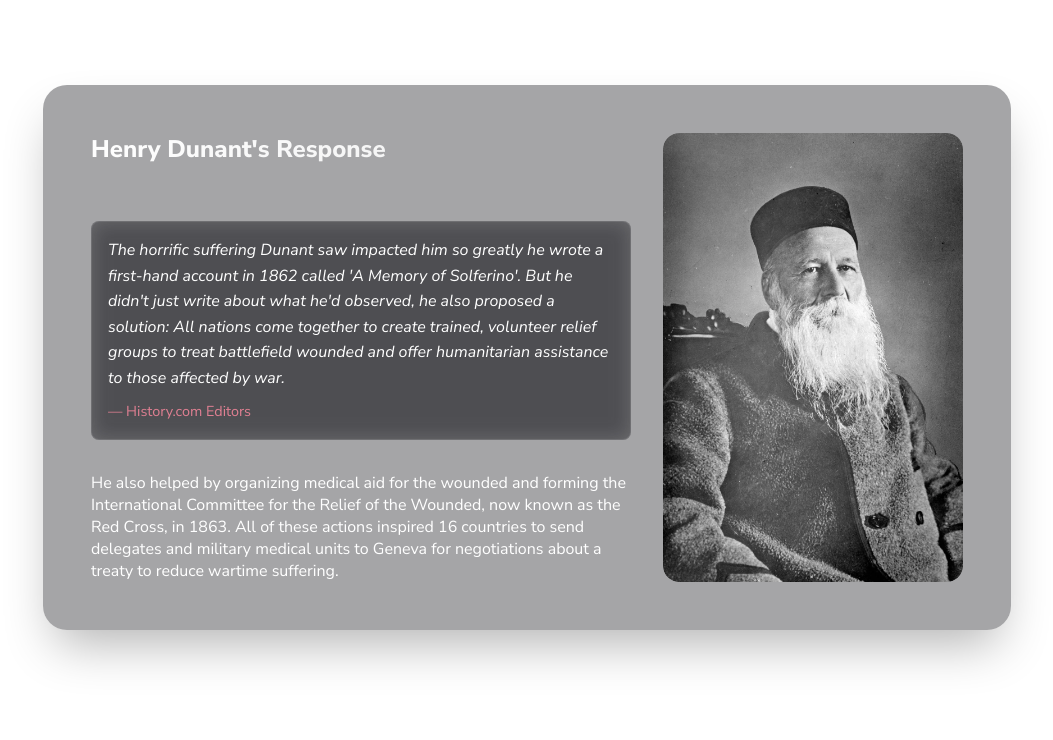
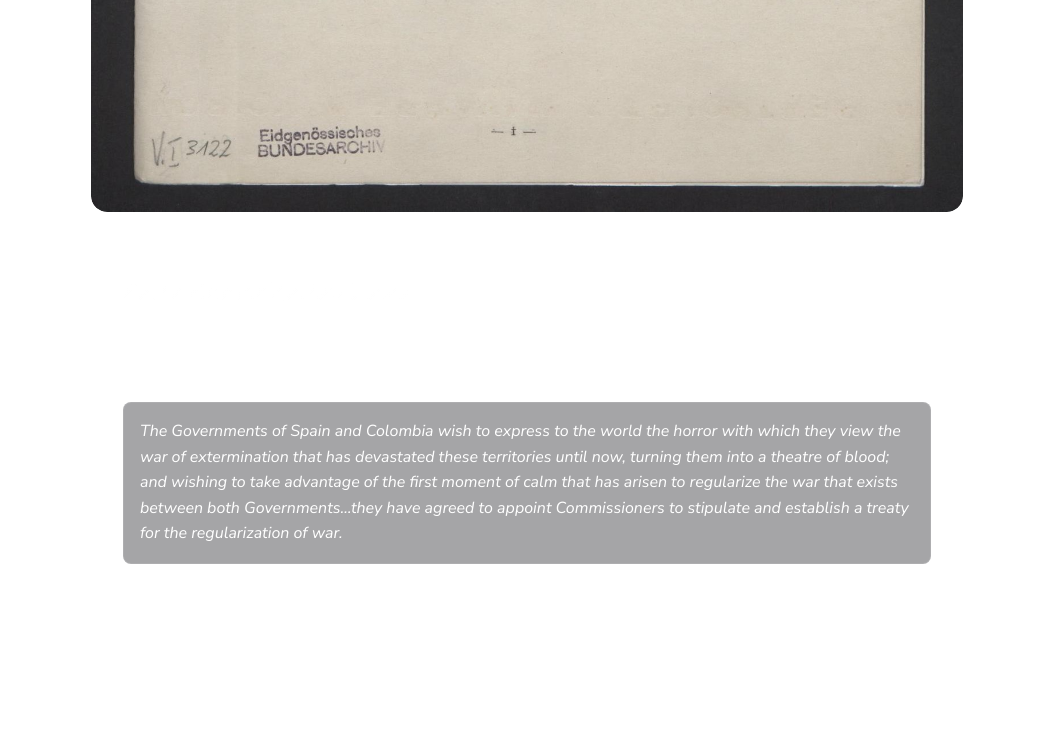
Before and after one commit to potatolover68/nhd-2024, a React (Create React App) app: page /background in a window 1280 px wide. Shown: the part 1480-2220 px from the top of the page, without its empty margins (113-1166 px from the left). Built offline with nearby package versions, Linux system fonts and the light colour scheme.

Commit message:
AAAAAAAAAAAAAA

```diff
--- a/src/components/Background.jsx
+++ b/src/components/Background.jsx
@@ -44,32 +44,72 @@ const Background = () => {
           <div className="center">
             <div className="main">
               <SpacingBlock height="6rem" />
-              <Title subtitle="The story of how one man's experience at the Battle of Solferino led to the creation of the Geneva Convention and the International Red Cross.">
+              <Title subtitle="The story of how wartime humanitarian laws evolved from limited treaties to the first widespread international agreement.">
                 Background
               </Title>
 
               <ScrollReveal delay={300}>
-                <SectionLarge header="The Battle of Solferino" image="/assets/solferino-battle.jpg" hasBackground={false}>
-                  <InlineQuote author="History.com Editors">
+                <SectionLarge
+                  header="Early Humanitarian Laws"
+                  image="/assets/de-guerre.jpg"
+                  hasBackground={false}
+                >
+                  <p>
+                    Before the First Geneva Convention, there were some wartime
+                    humanitarian laws, but they were not widely agreed to.
+                  </p>
+                  <InlineQuote>
+                    The Governments of Spain and Colombia wish to express to the
+                    world the horror with which they view the war of
+                    extermination that has devastated these territories until
+                    now, turning them into a theatre of blood; and wishing to
+                    take advantage of the first moment of calm that has arisen
+                    to regularize the war that exists between both
+                    Governments…they have agreed to appoint Commissioners to
+                    stipulate and establish a treaty for the regularization of
+                    war.
+                  </InlineQuote>
+                  <p>
+                    This is an excerpt from the 1820 treaty for the
+                    regularization of war. While these agreements existed, the
+                    participating parties were few, in this case only being 2.
+                  </p>
+                  <p>
+                    The rarity of these regulations meant that many atrocities
+                    and much unnecessary suffering took place.
+                  </p>
+                </SectionLarge>
+              </ScrollReveal>
+
+              <ScrollReveal delay={300}>
+                <Section
+                  header="The Battle of Solferino"
+                  image="/assets/solferino-battle.jpg"
+                >
+                  <InlineQuote>
                     In 1859, Genevan businessman Henry Dunant traveled to
                     Emperor Napoleon III's headquarters in northern Italy to
                     seek land rights for a business venture.
                   </InlineQuote>
                   <p>
-                    On his journey, he witnessed the battlefield of the Battle of
-                    Solferino where nearly 40,000 perished. Even though by the
-                    time he arrived the fight had concluded, he was still
+                    On his journey, he witnessed the battlefield of the Battle
+                    of Solferino where nearly 40,000 perished. Even though by
+                    the time he arrived the fight had concluded, he was still
                     horrified by the suffering.
                   </p>
-                </SectionLarge>
+                </Section>
               </ScrollReveal>
 
               <ScrollReveal delay={300}>
-                <Section header="Henry Dunant's Response" image="/assets/dunant.webp">
-                  <InlineQuote author="History.com Editors">
-                    The horrific suffering Dunant saw impacted him so greatly
-                    he wrote a first-hand account in 1862 called 'A Memory of
-                    Solferino'. But he didn't just write about what he'd
+                <SectionLarge
+                  header="Henry Dunant's Response"
+                  image="/assets/dunant.webp"
+                  hasBackground={false}
+                >
+                  <InlineQuote>
+                    The horrific suffering Dunant saw impacted him so greatly he
+                    wrote a first-hand account in 1862 called A Memory of
+                    Solferino. But he didn't just write about what he'd
                     observed, he also proposed a solution: All nations come
                     together to create trained, volunteer relief groups to treat
                     battlefield wounded and offer humanitarian assistance to
@@ -83,19 +123,22 @@ const Background = () => {
                     medical units to Geneva for negotiations about a treaty to
                     reduce wartime suffering.
                   </p>
-                </Section>
+                </SectionLarge>
               </ScrollReveal>
 
               <ScrollReveal delay={300}>
-                <SectionLarge header="The First Geneva Convention" image="/assets/convention.jpg" hasBackground={false}>
-                  <InlineQuote author="International Committee of the Red Cross">
-                    The conference lasted from 8-22 August 1864.
+                <Section
+                  header="The First Geneva Convention"
+                  image="/assets/convention.jpg"
+                >
+                  <InlineQuote>
+                    The conference…lasted from 8-22 August 1864.
                   </InlineQuote>
                   <p>
                     This meeting and the treaty signed by 12 nations at the end
                     were known as the First Geneva Convention.
                   </p>
-                  <InlineQuote author="Malcolm Shaw, for Encyclopædia Britannica">
+                  <InlineQuote>
                     This convention provided for (1) the immunity from capture
                     and destruction of all establishments for the treatment of
                     wounded and sick soldiers and their personnel, (2) the
@@ -104,19 +147,26 @@ const Background = () => {
                     (4) the recognition of the Red Cross symbol as a means of
                     identifying persons and equipment covered by the agreement.
                   </InlineQuote>
-                </SectionLarge>
+                  <p>
+                    The First Geneva Convention was the earliest widespread
+                    humanitarian agreement for warfare.
+                  </p>
+                </Section>
               </ScrollReveal>
 
               <ScrollReveal delay={300}>
-                <Section header="Dunant's Legacy" image="/assets/rc-symbols.jpg">
+                <SectionLarge
+                  header="Dunant's Legacy"
+                  image="/assets/gv.JPG"
+                  hasBackground={false}
+                >
                   <p>
-                    Despite his contributions, Henry Dunant spent most of the rest
-                    of his life in poverty as he neglected his business affairs.
-                    He continued to raise awareness about humanitarian issues.
-                    His work led to the establishment of the Red Cross and laid
-                    the foundation for modern humanitarian law.
+                    Despite his contributions, Henry Dunant spent most of the
+                    rest of his life in poverty as he neglected his business
+                    affairs. He continued to raise awareness about humanitarian
+                    issues.
                   </p>
-                </Section>
+                </SectionLarge>
               </ScrollReveal>
             </div>
           </div>
--- a/src/components/Effects.jsx
+++ b/src/components/Effects.jsx
@@ -131,7 +131,7 @@ const Effects = () => {
                 injured.
               </p>
             </ItemEF>
-            <ItemEF image="/assets/icrc-parliment-6-7-1929.jpg">
+            <ItemEF image="/assets/icrc-parliment.jpg">
               <h1 style={headingStyle}>Evolution After World War I</h1>
               <p style={paragraphStyle}>
                 After World War I, it was clear the 1906 Convention and The
@@ -209,7 +209,7 @@ const Effects = () => {
               </p>
             </ItemEF>
 
-            <ItemEF image="/assets/wounded-soldiers.jpg">
+            <ItemEF image="/assets/solferino.jpg">
               <h1 style={headingStyle}>Protection of Wounded and Sick</h1>
               <InlineQuote>
                 "Article 10…All the wounded, sick and shipwrecked, to whichever
@@ -222,7 +222,7 @@ const Effects = () => {
               </p>
             </ItemEF>
 
-            <ItemEF image="/assets/non-international-conflict.jpg">
+            <ItemEF image="/assets/de-guerre.jpg">
               <h1 style={headingStyle}>Non-International Armed Conflicts</h1>
               <InlineQuote>
                 "The only provision applicable to non-international armed
@@ -242,7 +242,7 @@ const Effects = () => {
               </p>
             </ItemEF>
 
-            <ItemEF image="/assets/shipwrecked.jpg">
+            <ItemEF image="/assets/navy.jpg">
               <h1 style={headingStyle}>Protection of Shipwrecked</h1>
               <InlineQuote>
                 "Article 7…All the wounded, sick and shipwrecked, whether or not
@@ -256,7 +256,7 @@ const Effects = () => {
               </p>
             </ItemEF>
 
-            <ItemEF image="/assets/red-crystal.jpg">
+            <ItemEF image="/assets/rc-symbols.jpg">
               <h1 style={headingStyle}>The Red Crystal</h1>
               <InlineQuote>
                 "Since the nineteenth century the red cross and red crescent
@@ -276,7 +276,7 @@ const Effects = () => {
               </p>
             </ItemEF>
 
-            <ItemEF image="/assets/red-cross-workers.jpg">
+            <ItemEF image="/assets/gv.JPG">
               <h1 style={headingStyle}>Use of Emblems</h1>
               <InlineQuote>
                 "Article 4…The International Committee of the Red Cross and the
@@ -292,7 +292,7 @@ const Effects = () => {
               </p>
             </ItemEF>
 
-            <ItemEF image="/assets/war-crimes-trial.jpg">
+            <ItemEF image="/assets/blaskic.webp">
               <h1 style={headingStyle}>Prosecution of Violations</h1>
               <p style={paragraphStyle}>
                 When the rights and responsibilities of the Geneva Conventions
@@ -317,7 +317,7 @@ const Effects = () => {
               </p>
             </ItemEF>
 
-            <ItemEF image="/assets/rwanda-genocide.jpg">
+            <ItemEF image="/assets/swiss.jpg">
               <h1 style={headingStyle}>Rwanda Genocide Case</h1>
               <InlineQuote>
                 "The defendant [Fulgence Niyonteze] was the burgomaster of a
@@ -333,7 +333,7 @@ const Effects = () => {
                 Convention and article 4 of Additional Protocol II.
               </p>
             </ItemEF>
-            <ItemEF image="/assets/geneva.jpg">
+            <ItemEF image="/assets/2.jpg">
               <h1 style={headingStyle}>Protection of Civilians</h1>
               <div style={quoteWrapperStyle}>
                 <InlineQuote>
```
Also changed, not shown: src/components/common/Carousel.jsx (+106 -96 lines), src/data/bibliography.json (line endings or trailing spaces).
